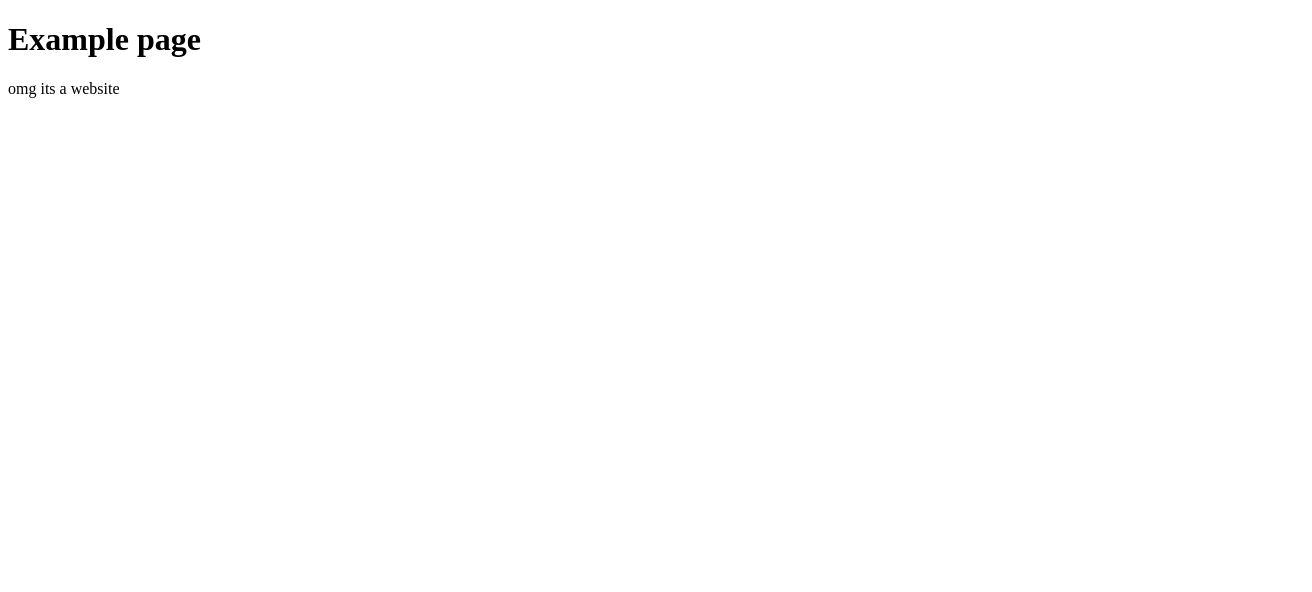
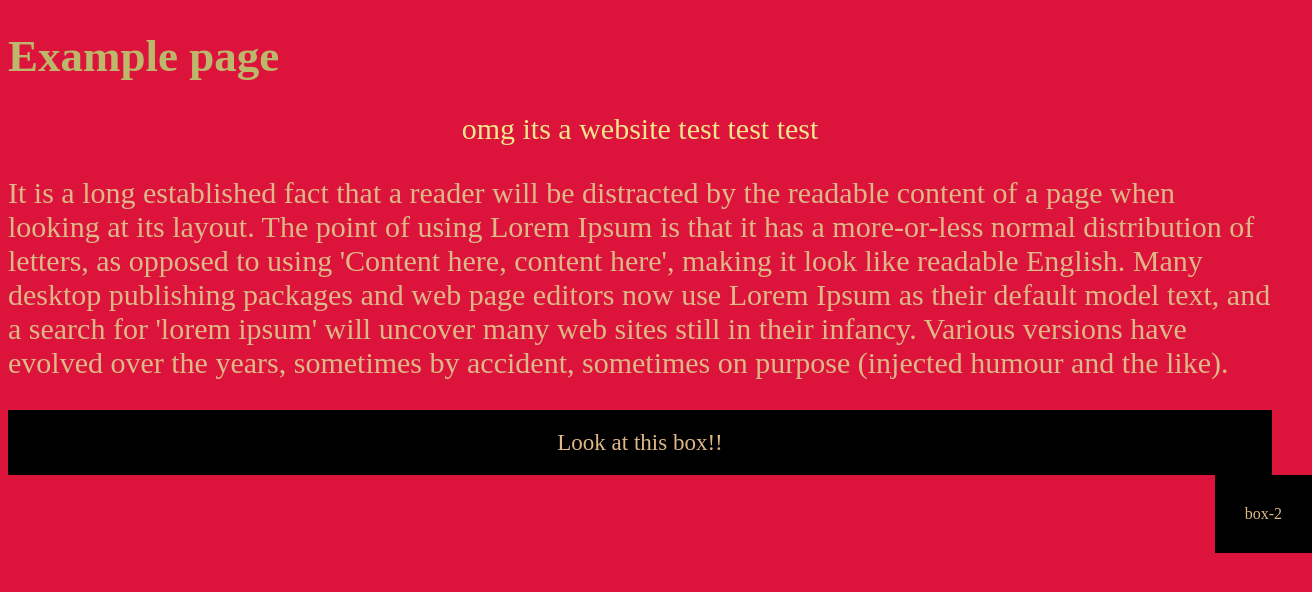
Before and after one commit to GeovonnieV/GeovonnieV.github.io, a plain HTML site: page index.html in a window 1280 px wide. Shown: the whole page, 1312 px wide, since content can reach past the window. Drawn offline with Linux system fonts and the light colour scheme.

Commit message:
this is the hw

```diff
--- a/index.html
+++ b/index.html
@@ -5,11 +5,28 @@
     <meta name="viewport" content="width=device-width, initial-scale=1.0">
     <meta http-equiv="X-UA-Compatible" content="ie=edge">
     <title>Document</title>
+    <link rel="stylesheet" href="style.css">
 </head>
 <body>
     <h1>Example page</h1>
 
-    <p> omg its a website</p>
+    <p id="excited"> omg its a website test test test </p>
+
+    <p>It is a long established fact that a reader
+         will be distracted by the readable content of
+          a page when looking at its layout. The point of using Lorem
+          Ipsum is that it has a more-or-less normal distribution of
+          letters, as opposed to using 'Content here, content here',
+          making it look like readable English. Many desktop publishing
+          packages and web page editors now use Lorem Ipsum as their
+          default model text, and a search for 'lorem ipsum' will uncover
+           many web sites still in their infancy. Various versions have
+           evolved over the years, sometimes by accident, sometimes on
+           purpose (injected humour and the like).
+
+    </p>
+<div id="box">Look at this box!!</div>
+<div id="box-2">box-2</div>
 
 </body>
 </html>
--- /dev/null
+++ b/style.css
@@ -0,0 +1,40 @@
+#box {position: relative;
+    padding: 20px;
+    height: 25px;
+    background: #eeeeee;
+    text-align: center;
+    font-size: 23px;
+    color: burlywood;
+    background: black;
+   margin-top: 28px;
+}
+
+#box-2 {
+    position: absolute;
+    padding: 30px;
+    background: black;
+    color: burlywood;
+    right: -32px;
+
+}
+
+#excited {
+    font-size: 30px;
+    color: khaki;
+    margin-top: 25px;
+    text-align: center;
+}
+
+body {
+    background: crimson;
+}
+
+h1 {
+    font-size: 45px;
+    color: darkkhaki;
+}
+
+p {
+    color: burlywood;
+    font-size: 30px;
+}
```
